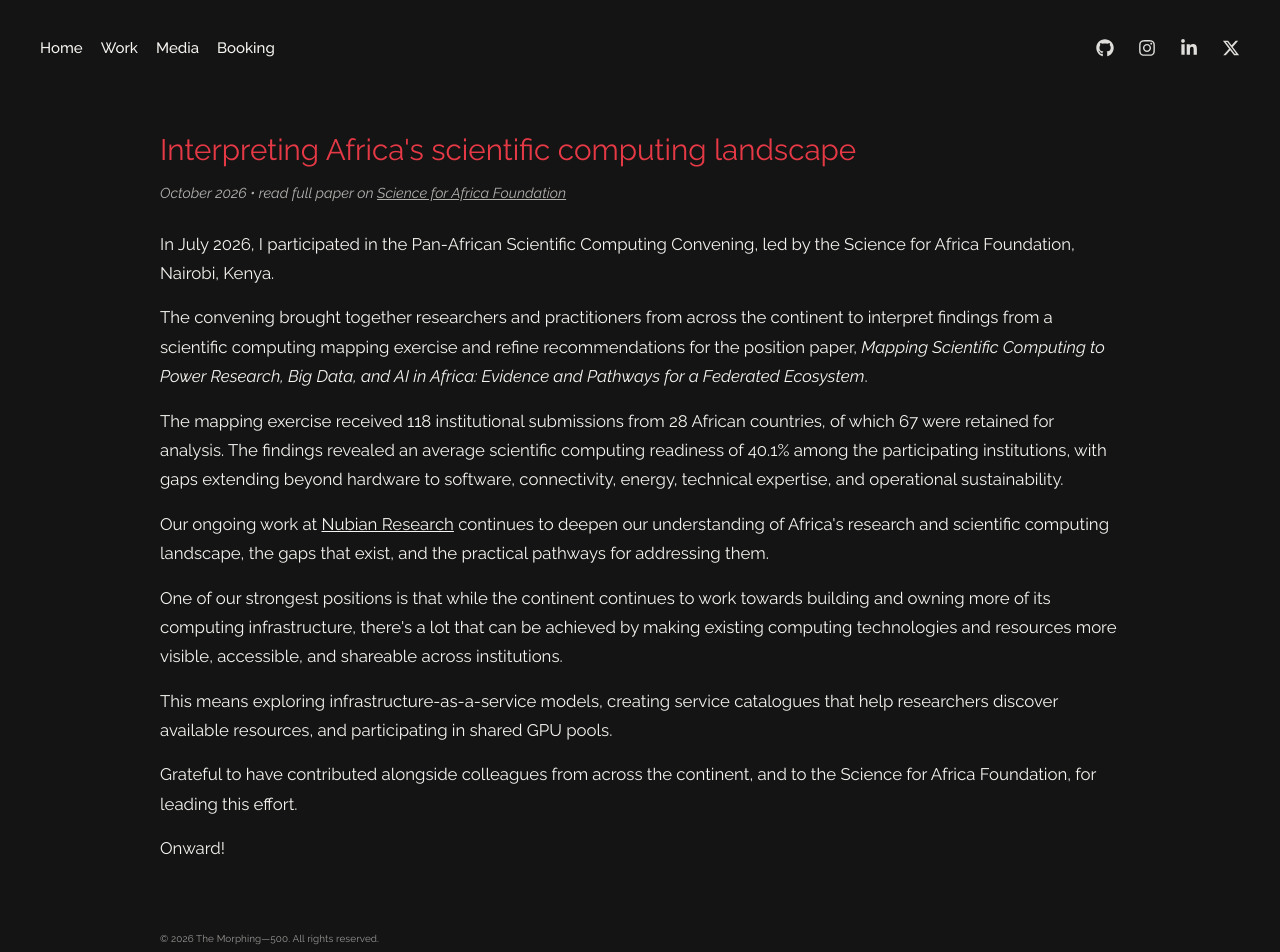
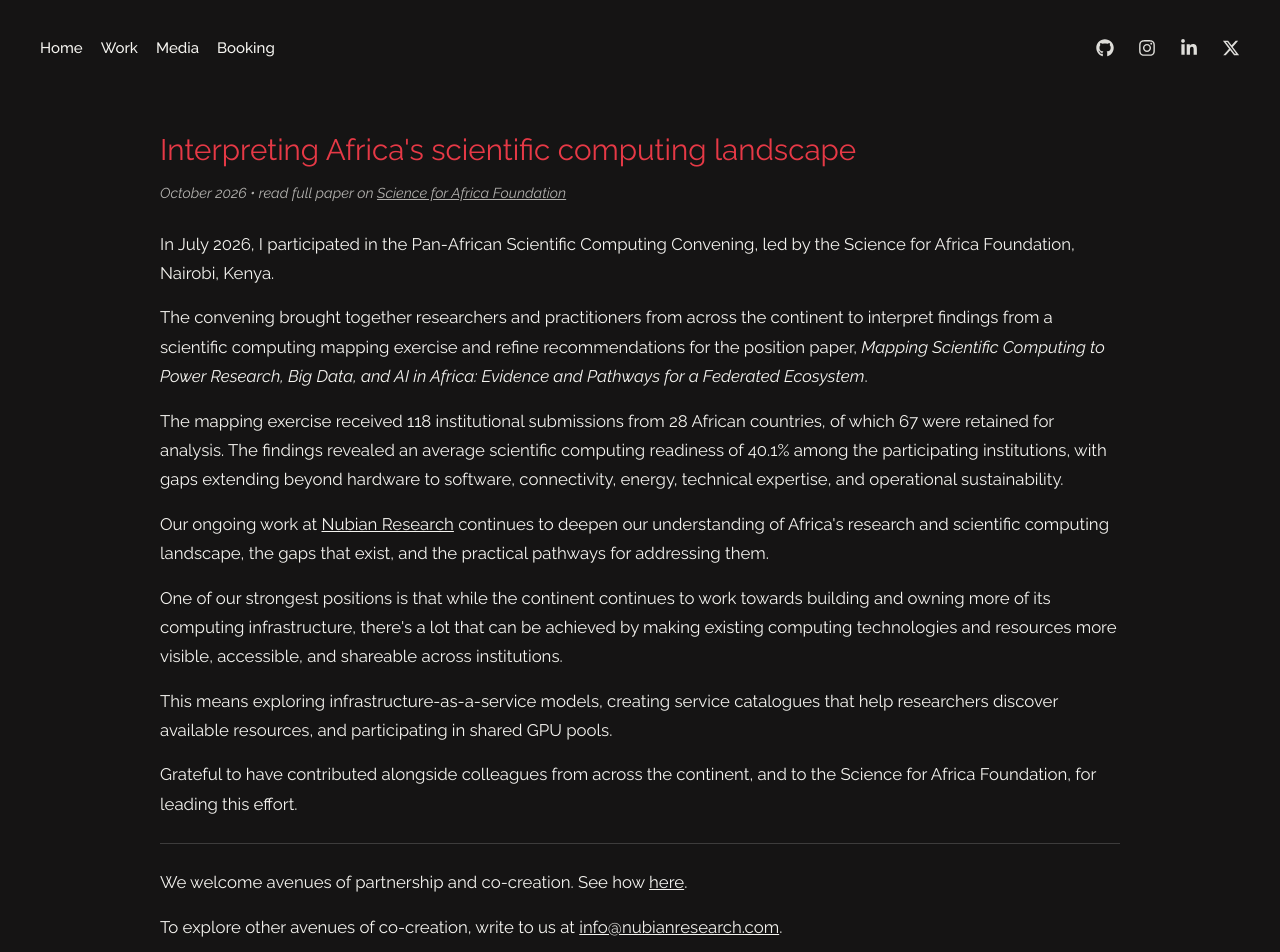
Before and after one commit to Mosamorphing/website, a React (Vite) app: page /media/publication/interpreting-africas-scientific-computing-landscape in a window 1280 px wide. Shown: the top 952 px of the page. Built offline with nearby package versions, Linux system fonts and the light colour scheme.

Commit message:
update Nubian publication contact details

```diff
--- a/src/pages/Publication/ContextualStudies.jsx
+++ b/src/pages/Publication/ContextualStudies.jsx
@@ -79,9 +79,9 @@ const ContextualStudies = () => {
           To explore other avenues of co-creation, write to us at{" "}
           <a
             className="media-link-underline"
-            href="mailto:info.nubianresearch@gmail.com"
+            href="mailto:info@nubianresearch.com"
           >
-            info.nubianresearch@gmail.com
+            info@nubianresearch.com
           </a>
           .
         </p>
--- a/src/pages/Publication/ScientificComputing.jsx
+++ b/src/pages/Publication/ScientificComputing.jsx
@@ -70,9 +70,32 @@ const ScientificComputing = () => {
         continent, and to the Science for Africa Foundation, for leading this
         effort.
       </p>
-      <p>Onward!</p>
+      <div className="publication-related-section">
+        <p className="publication-related-note">
+          We welcome avenues of partnership and co-creation. See how{" "}
+          <a
+            className="media-link-underline"
+            href="https://nubianresearch.com/donate"
+            target="_blank"
+            rel="noopener noreferrer"
+          >
+            here
+          </a>
+          .
+        </p>
+        <p className="publication-related-note">
+          To explore other avenues of co-creation, write to us at{" "}
+          <a
+            className="media-link-underline"
+            href="mailto:info@nubianresearch.com"
+          >
+            info@nubianresearch.com
+          </a>
+          .
+        </p>
+      </div>
       <small className="publication-copyright">
-        © {currentYear} The Morphing—500. All rights reserved.
+        © {currentYear} Nubian Research. All rights reserved.
       </small>
     </div>
   );
```
